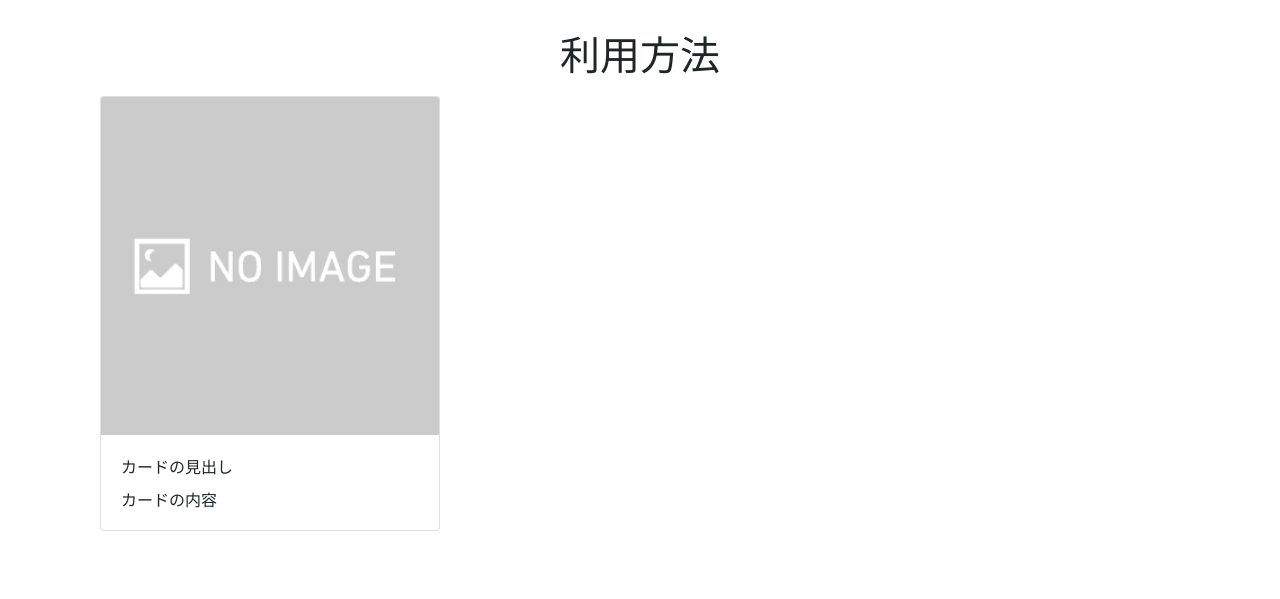
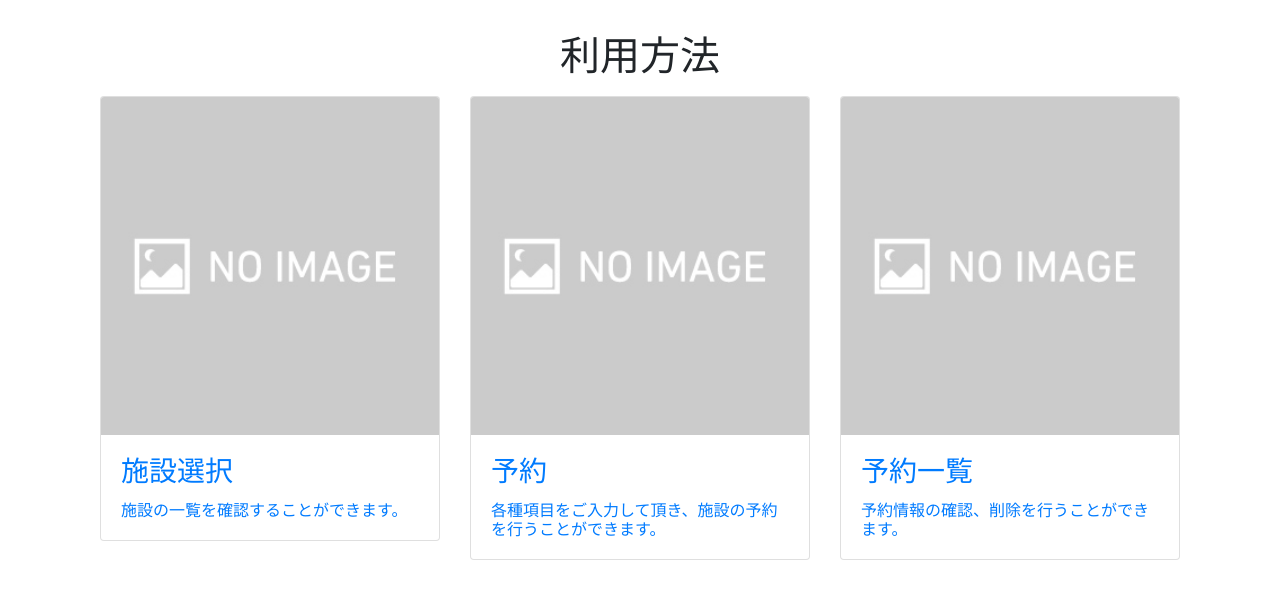
Before and after one commit to inaba1203mpka/sal_server_test, a Django app: page / in a window 1280 px wide. Shown: the part 56-655 px from the top of the page. Run offline with Django 3.2, Linux system fonts and the light colour scheme; the visitor is signed in with stand-in values (Sample User, id 1); some libraries are stand-ins or nearby versions.

Commit message:
トップページB案骨組み完成(画像未挿入)

```diff
--- a/sal_server/system/templates/system/reservation_list.html
+++ b/sal_server/system/templates/system/reservation_list.html
@@ -11,7 +11,7 @@
   <div class="row">
     {% for r in my_reservations %}
     <div class="col-md-6 offset-md-3">
-      <div class="card">
+      <div class="card mb-4">
         <div class="card-body">
           <div class="row">
 
--- a/sal_server/system/templates/system/top.html
+++ b/sal_server/system/templates/system/top.html
@@ -9,14 +9,34 @@
 	</div>
 	<div class="row">
 		<div class="col-md-4">
-				<div class="card">
+			<a href="{% url 'system:facility_list' %}" class="card mb-4">
 				{% load static %}
 				<img class="card-img-top" src="{% static 'system/no_image.jpg' %}">
 				<div class="card-body">
-						<div class="card-title">カードの見出し</div>
-						<h6 class="card-text">カードの内容</h6>
+					<h3 class="card-title">施設選択</h3>
+					<h6 class="card-text">施設の一覧を確認することができます。</h6>
 				</div>
+			</a>
 		</div>
+		<div class="col-md-4">
+			<a href="{% url 'system:reservation_create' %}" class="card mb-4">
+				{% load static %}
+				<img class="card-img-top" src="{% static 'system/no_image.jpg' %}">
+				<div class="card-body">
+					<h3 class="card-title">予約</h3>
+					<h6 class="card-text">各種項目をご入力して頂き、施設の予約を行うことができます。</h6>
+				</div>
+			</a>
+		</div>
+		<div class="col-md-4">
+			<a href="{% url 'system:reservation_list' %}" class="card mb-4">
+				{% load static %}
+				<img class="card-img-top" src="{% static 'system/no_image.jpg' %}">
+				<div class="card-body">
+					<h3 class="card-title">予約一覧</h3>
+					<h6 class="card-text">予約情報の確認、削除を行うことができます。</h6>
+				</div>
+			</a>
 		</div>
 	</div>
 </div>
@@ -30,9 +50,9 @@
 					start: '2018-09-01'
 				},
 				{
-         		title:'フェスティバル',
-         		start:'2018-09-20',
-         		end:'2018-09-22'
+					title: 'フェスティバル',
+					start: '2018-09-20',
+					end: '2018-09-22'
 				}
 			]
 		});
```
Also changed, not shown: sal_server/qr.png. Lines whose indentation alone changed are shown as unchanged.
